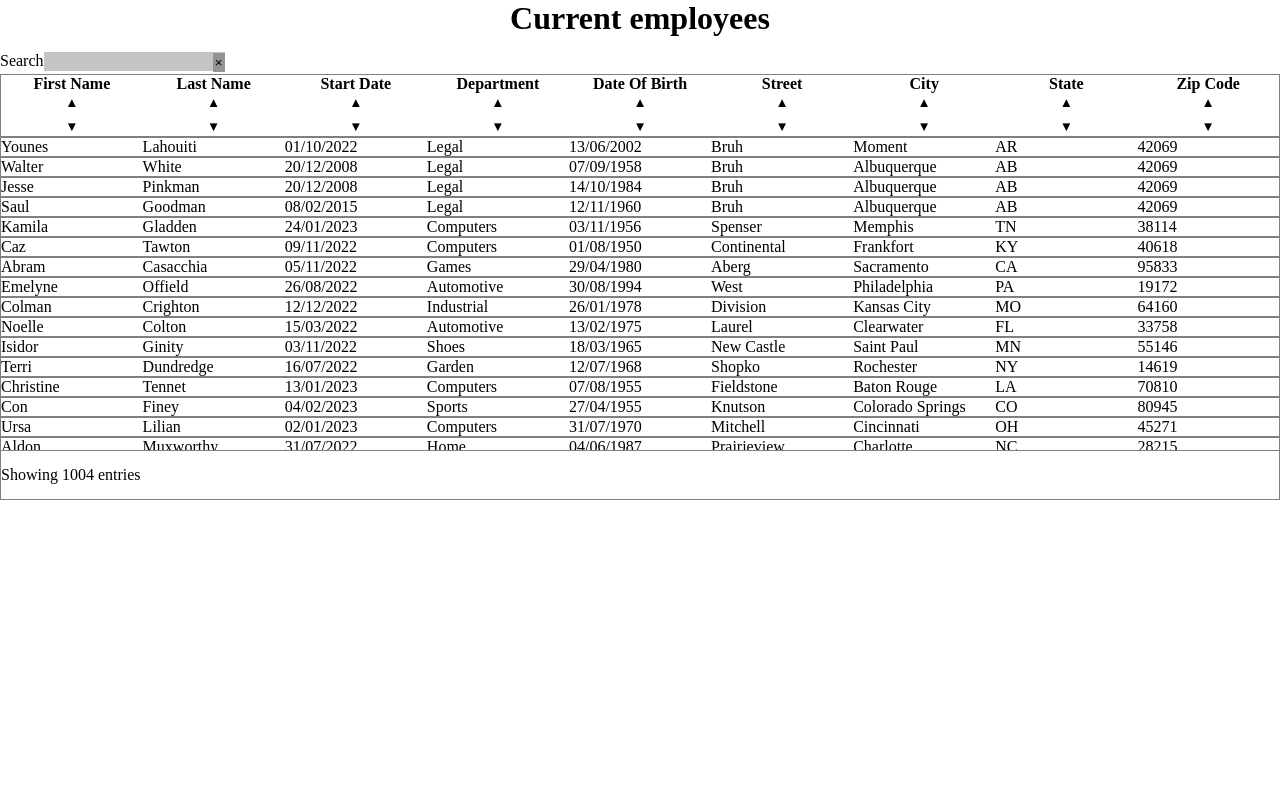
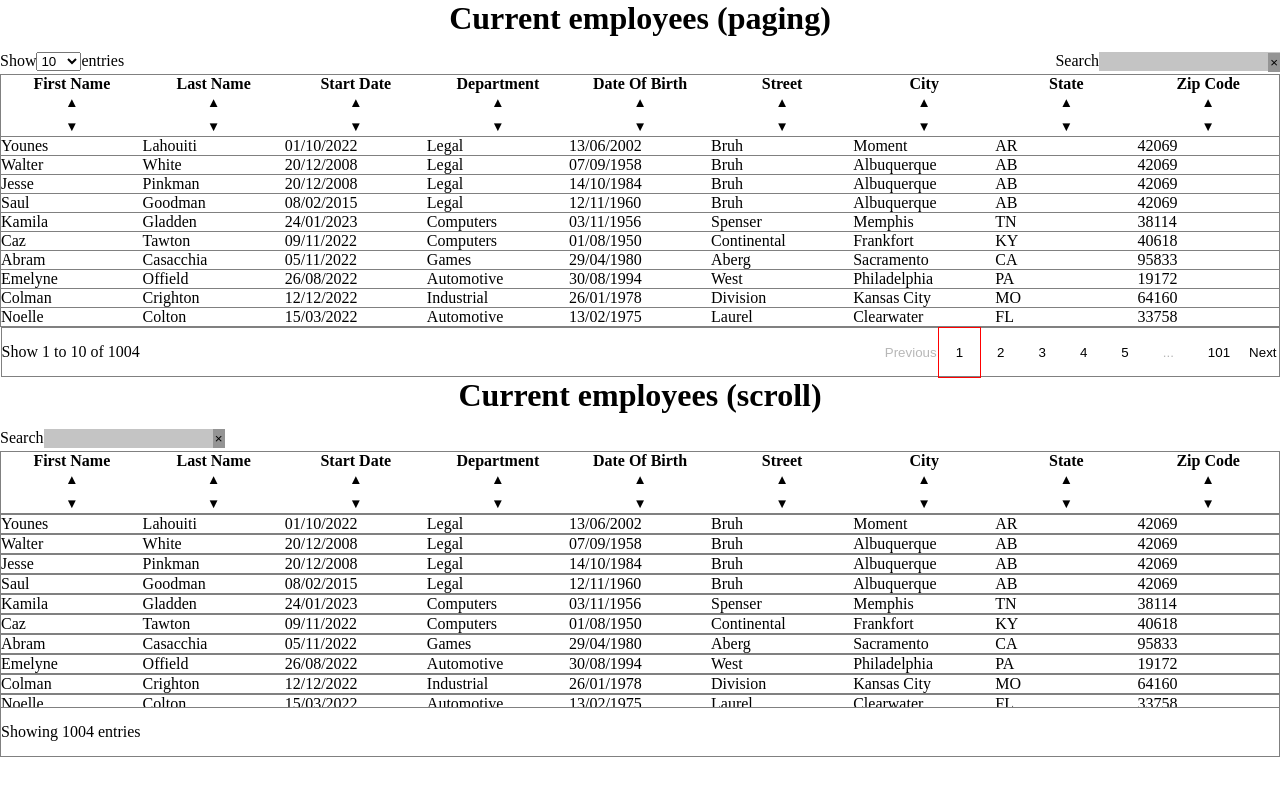
Before and after one commit to LePhenix47/HRnet-Data-Table_npm-package, a React (Vite) app in the folder dataTable-npm/: page / in a window 1280 px wide. Shown: the top 796 px of the page. Built offline with nearby package versions, Linux system fonts and the light colour scheme.

Commit message:
Ajout d'une 2ème DataTable dans l'application pour vérifier toutes les fonctionnalités

```diff
--- a/dataTable-npm/src/App.jsx
+++ b/dataTable-npm/src/App.jsx
@@ -3,18 +3,27 @@ import { dataMock } from "./assets/mocks/data.mock";
 
 function App() {
   return (
+    <>
       <DataTable
-      title="Current employees"
-      // data={[{ test: "a" }]}
+        title="Current employees (paging)"
         data={dataMock}
         lengthMenu={[10, 25, 50, 100]}
         sort
         filter
         info
-      // paging
+        paging
+      />
+      <DataTable
+        title="Current employees (scroll)"
+        data={dataMock}
+        lengthMenu={[10, 25, 50, 100]}
+        sort
+        filter
+        info
         scroll
-      height={500}
+        height={380}
       />
+    </>
   );
 }
 
--- a/dataTable-npm/src/components/DataTable/DataTable.jsx
+++ b/dataTable-npm/src/components/DataTable/DataTable.jsx
@@ -26,7 +26,7 @@ import * as PropTypes from "prop-types";
 
 export default function DataTable({
   title = "",
-  data,
+  data = null,
   sort = false,
   filter = false,
   scroll = false,
```
Lines whose indentation alone changed are shown as unchanged.
